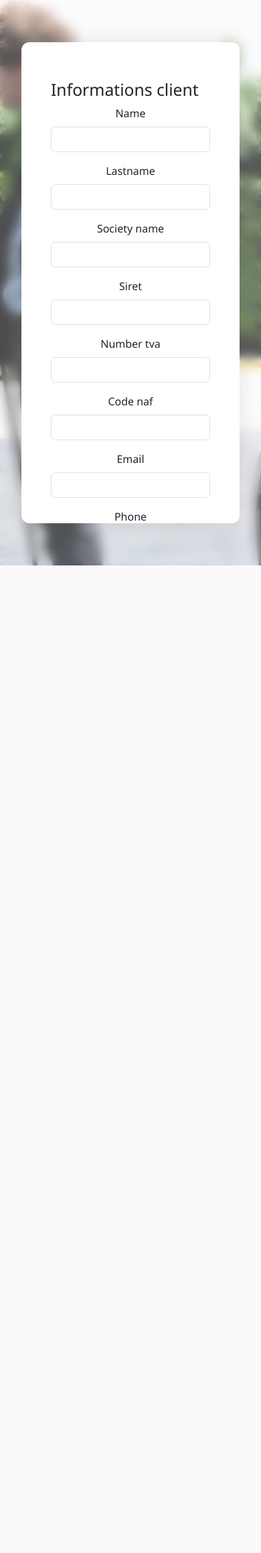
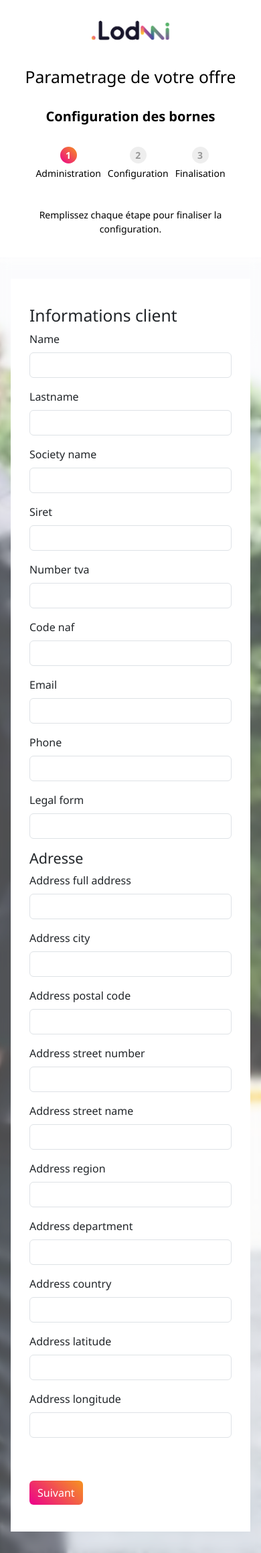
Before and after one commit to cs-development-github/chargingDa, a Symfony app: template templates/supervision/step2_client.html.twig in a window 390 px wide. Shown: the whole page at 67% size. Before the commit the page ends 844 px from the top, so only its background shows below. Run offline with Twig, Linux system fonts and the light colour scheme; the template is opened without the code that fills it, so the values that code supplies are empty; form fields are guessed from the names that the template uses; some libraries are stand-ins or nearby versions.

Commit message:
fix: supervision responsive

```diff
--- a/templates/base.client.html.twig
+++ b/templates/base.client.html.twig
@@ -419,24 +350,80 @@
 			background-color: #f0f0f0;
 		}
 
+
 		@media (max-width: 768px) {
+			body {
+				flex-direction: column;
+				height: auto;
+				overflow: visible;
+			}
+
 			.sidebar-lodmi {
-					display: none;
+				position: relative;
+				width: 100%;
+				height: auto;
+				box-shadow: none;
+				padding: 1rem;
+				flex-direction: row;
+				justify-content: space-around;
+				align-items: center;
+				text-align: center;
+			}
+
+			.logo {
+				width: 120px;
+			}
+
+			.sidebar-step {
+				gap: 10px;
+				flex-wrap: nowrap;
+				justify-content: center;
+			}
+
+			.circle-step {
+				width: 25px;
+				height: 25px;
+				line-height: 25px;
+				font-size: 14px;
 			}
 
 			.form-container {
 				width: 100%;
 				margin-left: 0;
+				padding: 1rem;
+				min-height: auto;
 			}
 
-				body {
+			.form-content {
+				max-width: 100%;
+				margin: 1rem auto;
+				max-height: none;
+				height: auto;
+				padding: 1rem;
+				box-shadow: none;
+				border-radius: 0;
+			}
+
+			.form-label {
 				flex-direction: column;
+				gap: 10px;
+			}
+
+			.form-check {
+				width: 100%;
+			}
+
+			.option-card {
+				min-height: 180px;
+				padding: 1rem;
+			}
+
+			.custom-modal-content {
+				max-width: 90%;
+				padding: 1rem;
 			}
 		}
 	</style>
-
-		{% endblock %}
-
 </head>
 
 <body>
--- a/templates/supervision/step2_client.html.twig
+++ b/templates/supervision/step2_client.html.twig
@@ -29,7 +29,7 @@
         <div class="col-md-6">{{ form_row(form.address.longitude) }}</div>
     </div>
 
-    <button class="btn btn-primary">Suivant</button>
+    <button class="btn btn-primary mt-5">Suivant</button>
     {{ form_end(form) }}
 </div>
 {% endblock %}
```
Also changed, not shown: other parts of templates/base.client.html.twig (+11 -79 lines). Lines whose indentation alone changed are shown as unchanged.
